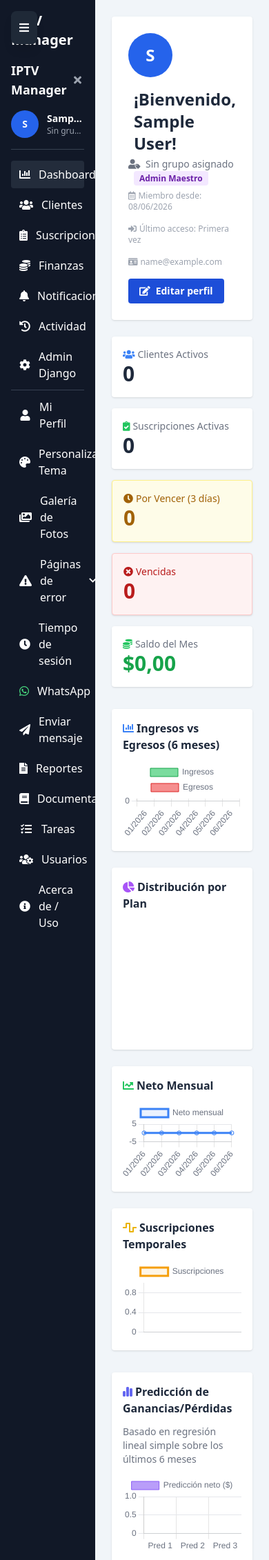
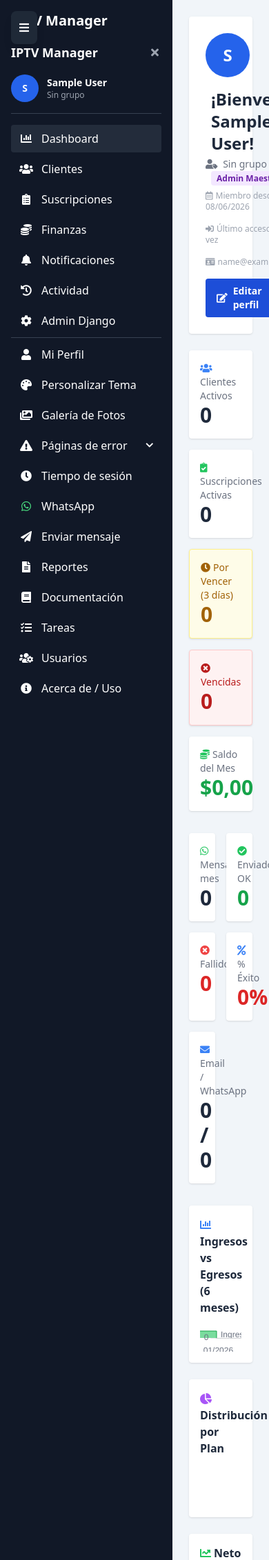
Before and after one commit to JoseAngelAz/IPTV-MANAGER, a Django app: page /dashboard/ in a window 390 px wide. Shown: the top 2262 px of the page at 69% size. Run offline with Django 5.2, Linux system fonts and the light colour scheme; the visitor is signed in with stand-in values (Sample User, id 1); data comes from the database, SQL or seed files in the repository; data that the repository does not hold is empty; some libraries are stand-ins or nearby versions.

Commit message:
feat: scrollable containers for all views + messaging metrics on dashboard
- base.html: body h-screen overflow-hidden, sidebar h-screen, main content
  area wraps in flex-1 overflow-y-auto scrollable container
- All views now have a fixed-height scrollable container instead of
  full-page scrolling — easier navigation on info-heavy pages
- Dashboard: added 5 messaging metric cards (total mes, ok, fallidos,
  % éxito, email/whatsapp breakdown)
- Dashboard: added 'Mensajes últimos 30 días' line chart
- Dashboard: added 'Éxito / Fracaso' doughnut chart
- 78 tests pass

```diff
--- a/iptv_manager/apps/accounts/views.py
+++ b/iptv_manager/apps/accounts/views.py
@@ -812,6 +812,32 @@ def dashboard(request):
     temporal_labels = list(susc_por_dia.keys())[-30:]
     temporal_datos = [susc_por_dia[d] for d in temporal_labels]
 
+    # ── Messaging metrics ──────────────────────────────────────────
+    from apps.notifications.models import LogNotificacion
+    inicio_mes = hoy.replace(day=1, hour=0, minute=0, second=0, microsecond=0)
+    msg_mes = LogNotificacion.objects.filter(fecha_envio__gte=inicio_mes)
+    msg_total_mes = msg_mes.count()
+    msg_ok_mes = msg_mes.filter(enviado_ok=True).count()
+    msg_tasa_exito = round(msg_ok_mes / msg_total_mes * 100, 1) if msg_total_mes else 0
+    msg_whatsapp_mes = msg_mes.filter(canal='whatsapp').count()
+    msg_email_mes = msg_mes.filter(canal='email').count()
+
+    # Daily messages last 30 days
+    desde_30 = hoy - timezone.timedelta(days=30)
+    msg_por_dia = OrderedDict()
+    for i in range(30, -1, -1):
+        dia = (hoy - timezone.timedelta(days=i)).strftime('%d/%m')
+        msg_por_dia[dia] = 0
+    for l in LogNotificacion.objects.filter(fecha_envio__gte=desde_30).values('fecha_envio', 'enviado_ok'):
+        dia = l['fecha_envio'].strftime('%d/%m') if hasattr(l['fecha_envio'], 'strftime') else l['fecha_envio']
+        if dia in msg_por_dia:
+            msg_por_dia[dia] += 1
+    msg_temporal_labels = list(msg_por_dia.keys())
+    msg_temporal_datos = list(msg_por_dia.values())
+
+    # Success/failure counts for pie chart
+    msg_fallidos_mes = msg_total_mes - msg_ok_mes
+
     user_groups = list(request.user.groups.values_list('name', flat=True))
     context = {
         'user_display_name': request.user.get_full_name() or request.user.username,
@@ -844,5 +870,15 @@ def dashboard(request):
 
         'chart_pred_labels': json.dumps(labels_prediccion),
         'chart_pred_datos': json.dumps([round(p, 2) for p in predicciones]),
+
+        # ── Messaging metrics ──
+        'msg_total_mes': msg_total_mes,
+        'msg_ok_mes': msg_ok_mes,
+        'msg_tasa_exito': msg_tasa_exito,
+        'msg_whatsapp_mes': msg_whatsapp_mes,
+        'msg_email_mes': msg_email_mes,
+        'msg_fallidos_mes': msg_fallidos_mes,
+        'chart_msg_labels': json.dumps(msg_temporal_labels),
+        'chart_msg_datos': json.dumps(msg_temporal_datos),
     }
     return render(request, 'dashboard.html', context)
--- a/iptv_manager/templates/base.html
+++ b/iptv_manager/templates/base.html
@@ -85,12 +85,12 @@
     <script src="/static/vendor/cdn-fallback.js" defer></script>
     {% block extra_head %}{% endblock %}
 </head>
-<body class="bg-custom text-custom min-h-screen flex transition-colors{% if theme_pixel_bg and theme_pixel_bg != 'none' %} bg-pixel-{{ theme_pixel_bg }}{% endif %}">
+<body class="bg-custom text-custom h-screen overflow-hidden flex transition-colors{% if theme_pixel_bg and theme_pixel_bg != 'none' %} bg-pixel-{{ theme_pixel_bg }}{% endif %}">
 
 {% if user.is_authenticated %}
 <div id="sidebar-overlay" class="sidebar-overlay" onclick="toggleSidebarMobile()"></div>
 
-<aside id="sidebar" class="sidebar-custom text-white min-h-screen p-4 flex flex-col sidebar-transition overflow-hidden" style="width:250px">
+<aside id="sidebar" class="sidebar-custom text-white h-screen p-4 flex flex-col sidebar-transition overflow-hidden" style="width:250px">
     <div class="flex items-center justify-between mb-4 sidebar-brand">
         <h1 class="text-xl font-bold">IPTV Manager</h1>
         <button onclick="toggleSidebar()" class="text-gray-400 hover:text-white p-1 rounded transition sidebar-toggle-collapse hidden md:block">
@@ -238,9 +238,10 @@
 </button>
 {% endif %}
 
-<main class="flex-1 p-6">
+<main class="flex-1 flex flex-col overflow-hidden">
     {% if messages %}
-    <div class="mb-4 space-y-2">
+    <div class="p-6 pb-0 shrink-0">
+        <div class="space-y-2">
             {% for msg in messages %}
             <div class="px-4 py-2 rounded text-white {% if msg.tags == 'success' %}btn-primary{% elif msg.tags == 'error' %}bg-red-600{% else %}btn-secondary{% endif %}">
                 <i class="fas fa-{% if msg.tags == 'success' %}check-circle{% elif msg.tags == 'error' %}exclamation-circle{% else %}info-circle{% endif %} mr-2"></i>
@@ -248,8 +249,11 @@
             </div>
             {% endfor %}
         </div>
+    </div>
     {% endif %}
+    <div class="flex-1 overflow-y-auto p-6" id="scrollable-content">
         {% block content %}{% endblock %}
+    </div>
 </main>
 
 <div id="session-warning" class="session-warning">
--- a/iptv_manager/templates/dashboard.html
+++ b/iptv_manager/templates/dashboard.html
@@ -61,6 +61,32 @@
     </div>
 </div>
 
+{# ── Messaging metric cards ── #}
+<div class="grid grid-cols-2 md:grid-cols-4 lg:grid-cols-5 gap-4 mb-8">
+    <div class="bg-white dark:bg-gray-800 p-4 rounded shadow">
+        <p class="text-gray-500 dark:text-gray-400 text-sm"><i class="fab fa-whatsapp text-green-500 mr-1"></i>Mensajes mes</p>
+        <p class="text-3xl font-bold">{{ msg_total_mes }}</p>
+    </div>
+    <div class="bg-white dark:bg-gray-800 p-4 rounded shadow">
+        <p class="text-gray-500 dark:text-gray-400 text-sm"><i class="fas fa-check-circle text-green-500 mr-1"></i>Enviados OK</p>
+        <p class="text-3xl font-bold text-green-600">{{ msg_ok_mes }}</p>
+    </div>
+    <div class="bg-white dark:bg-gray-800 p-4 rounded shadow">
+        <p class="text-gray-500 dark:text-gray-400 text-sm"><i class="fas fa-times-circle text-red-500 mr-1"></i>Fallidos</p>
+        <p class="text-3xl font-bold text-red-600">{{ msg_fallidos_mes }}</p>
+    </div>
+    <div class="bg-white dark:bg-gray-800 p-4 rounded shadow">
+        <p class="text-gray-500 dark:text-gray-400 text-sm"><i class="fas fa-percent text-blue-500 mr-1"></i>% Éxito</p>
+        <p class="text-3xl font-bold {% if msg_tasa_exito >= 80 %}text-green-600{% elif msg_tasa_exito >= 50 %}text-yellow-600{% else %}text-red-600{% endif %}">
+            {{ msg_tasa_exito }}%
+        </p>
+    </div>
+    <div class="bg-white dark:bg-gray-800 p-4 rounded shadow">
+        <p class="text-gray-500 dark:text-gray-400 text-sm"><i class="fas fa-envelope text-blue-500 mr-1"></i>Email / WhatsApp</p>
+        <p class="text-3xl font-bold">{{ msg_email_mes }} / {{ msg_whatsapp_mes }}</p>
+    </div>
+</div>
+
 <div class="grid grid-cols-1 lg:grid-cols-2 gap-6 mb-8">
     <div class="bg-white dark:bg-gray-800 p-4 rounded shadow">
         <h3 class="font-bold mb-3"><i class="fas fa-chart-bar text-blue-500 mr-1"></i>{{ tr.ingresos_vs_egresos }}</h3>
@@ -77,6 +103,18 @@
     <div class="bg-white dark:bg-gray-800 p-4 rounded shadow">
         <h3 class="font-bold mb-3"><i class="fas fa-wave-square text-yellow-500 mr-1"></i>{{ tr.suscripciones_temporales }}</h3>
         <canvas id="chartTemp" height="200"></canvas>
+    </div>
+</div>
+
+{# ── Messaging charts ── #}
+<div class="grid grid-cols-1 lg:grid-cols-2 gap-6 mb-8">
+    <div class="bg-white dark:bg-gray-800 p-4 rounded shadow">
+        <h3 class="font-bold mb-3"><i class="fab fa-whatsapp text-green-500 mr-1"></i>Mensajes últimos 30 días</h3>
+        <canvas id="chartMsg" height="200"></canvas>
+    </div>
+    <div class="bg-white dark:bg-gray-800 p-4 rounded shadow">
+        <h3 class="font-bold mb-3"><i class="fas fa-chart-pie text-blue-500 mr-1"></i>Éxito / Fracaso</h3>
+        <canvas id="chartMsgPie" height="200"></canvas>
     </div>
 </div>
 
@@ -153,6 +191,8 @@ document.addEventListener('DOMContentLoaded', function() {
         if (window.lineChart) window.lineChart.destroy();
         if (window.tempChart) window.tempChart.destroy();
         if (window.predChart) window.predChart.destroy();
+        if (window.msgChart) window.msgChart.destroy();
+        if (window.msgPieChart) window.msgPieChart.destroy();
 
         window.barChart = new Chart(document.getElementById('chartBar'), {
             type: 'bar',
@@ -207,6 +247,24 @@ document.addEventListener('DOMContentLoaded', function() {
             },
             options: { responsive: true, plugins: { legend: { labels: { color: c.text } } }, scales: { x: { ticks: { color: c.text } }, y: { ticks: { color: c.text }, grid: { color: c.grid } } } }
         });
+
+        window.msgChart = new Chart(document.getElementById('chartMsg'), {
+            type: 'line',
+            data: {
+                labels: {{ chart_msg_labels|safe }},
+                datasets: [{ label: 'Mensajes', data: {{ chart_msg_datos|safe }}, borderColor: '#25D366', backgroundColor: 'rgba(37,211,102,0.1)', fill: true, tension: 0.3 }]
+            },
+            options: { responsive: true, plugins: { legend: { labels: { color: c.text } } }, scales: { x: { ticks: { color: c.text } }, y: { ticks: { color: c.text }, grid: { color: c.grid } } } }
+        });
+
+        window.msgPieChart = new Chart(document.getElementById('chartMsgPie'), {
+            type: 'doughnut',
+            data: {
+                labels: ['Exitosos', 'Fallidos'],
+                datasets: [{ data: [{{ msg_ok_mes }}, {{ msg_fallidos_mes }}], backgroundColor: ['#10b981', '#ef4444'], borderWidth: 0 }]
+            },
+            options: { responsive: true, plugins: { legend: { labels: { color: c.text } } } }
+        });
     }
 
     renderCharts();
```
Lines whose indentation alone changed are shown as unchanged.
